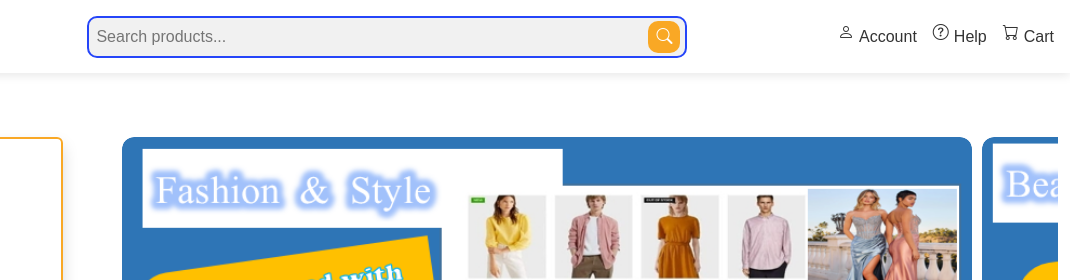
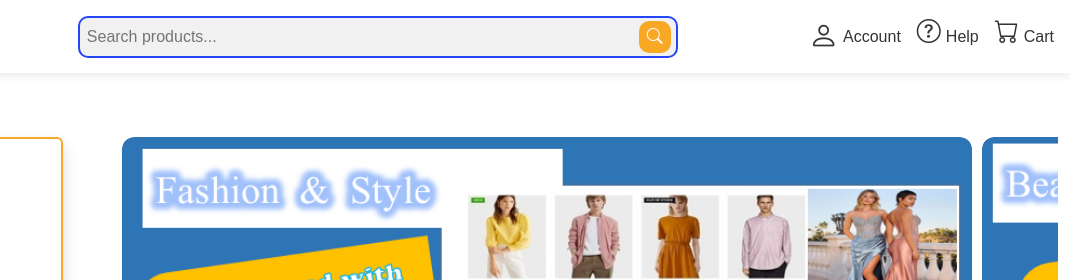
Before and after one commit to olakay006/ecommercetest, a plain HTML site: page index.html in a window 1280 px wide. Shown: the top 280 px of the page, 210-1280 px from the left. Drawn offline with nearby package versions, Linux system fonts and the light colour scheme.

Commit message:
Add files via upload

```diff
--- a/index.html
+++ b/index.html
@@ -21,9 +21,9 @@
 
       <!-- Icons (right side) -->
       <div class="d-flex align-items-center gap-3 order-2 order-lg-3 ms-auto">
-        <a href="#" class="nav-icon"><i class="bi bi-person h2" style="font-size: 1rem;"></i><span>Account</span></a>
-        <a href="#" class="nav-icon"><i class="bi bi-question-circle h4" style="font-size: 1rem;"></i><span>Help</span></a>
-        <a href="#" class="nav-icon"><i class="bi bi-cart h3" style="font-size: 1rem;"></i><span>Cart</span></a>
+        <a href="#" class="nav-icon"><i class="bi bi-person " style="font-size: 1.8rem;"></i><span>Account</span></a>
+        <a href="#" class="nav-icon"><i class="bi bi-question-circle h4" style="font-size: 1.5rem;"></i><span>Help</span></a>
+        <a href="#" class="nav-icon"><i class="bi bi-cart h3" style="font-size: 1.5rem;"></i><span>Cart</span></a>
       </div>
 
       <!-- Search Bar (middle) -->
```
